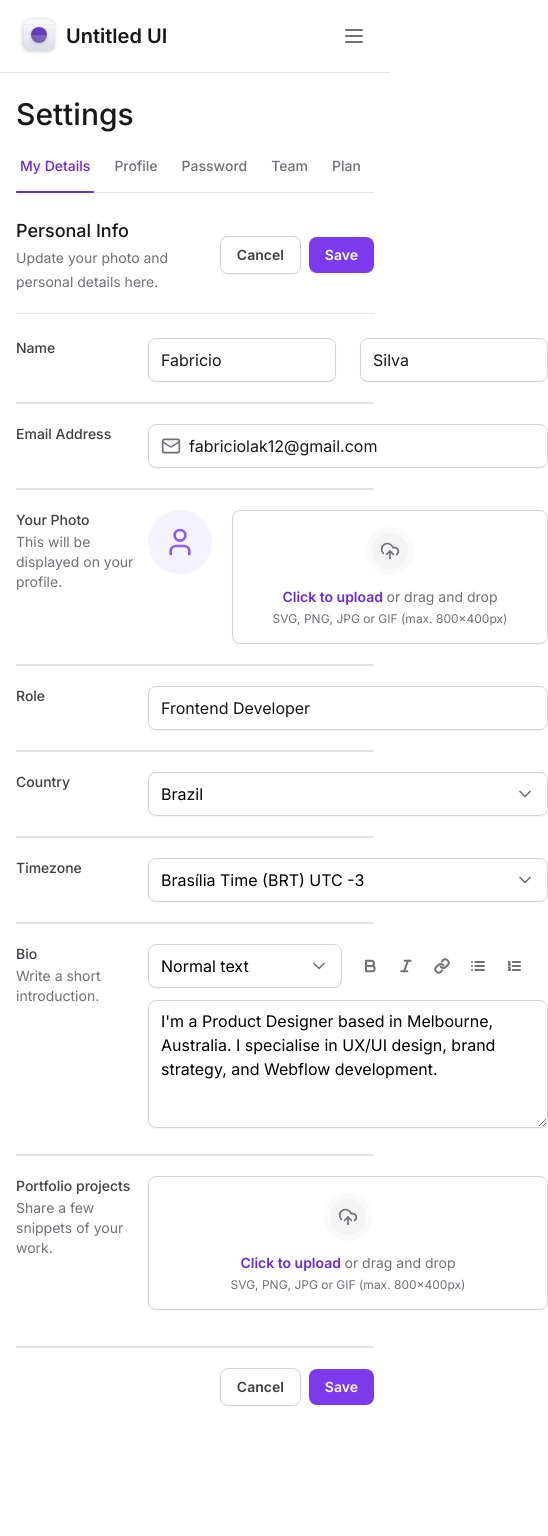
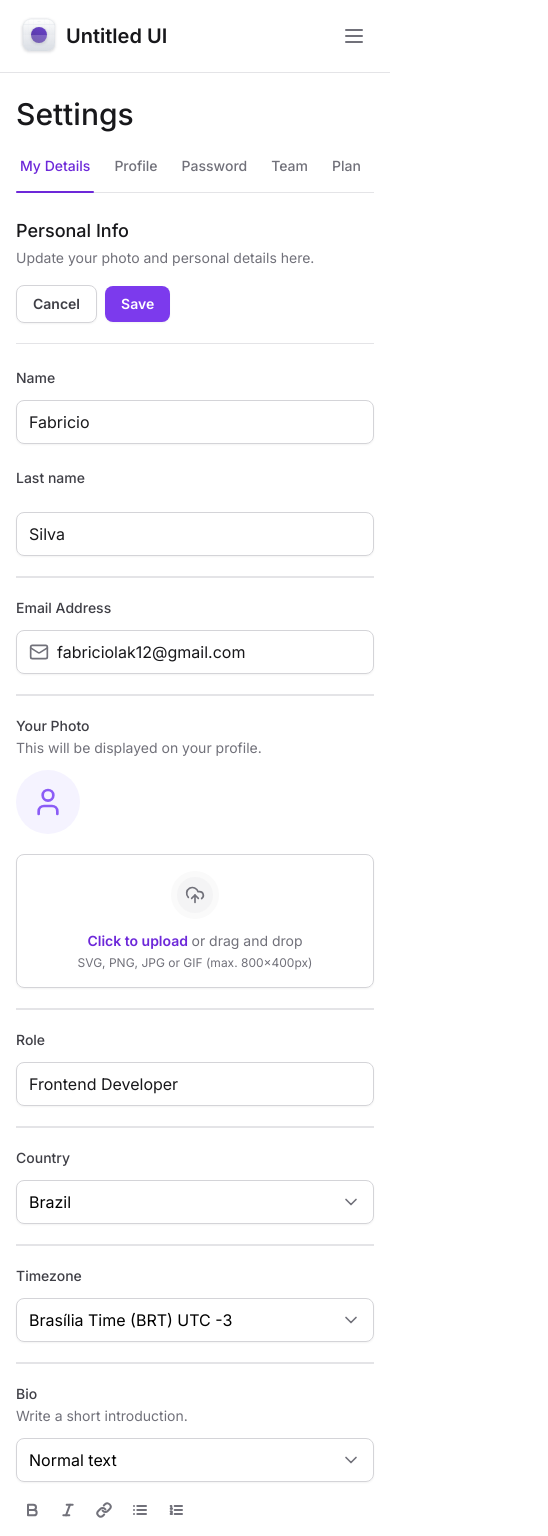
Before and after one commit to fabriciolak/tailwind-next, a Next.js app: page / in a window 390 px wide. Shown: the top 1536 px of the page, 548 px wide, since content can reach past the window. Before the commit the page ends 1454 px from the top, so only its background shows below. Built offline with nearby package versions, Linux system fonts and the light colour scheme.

Commit message:
feat: form responsive

```diff
--- a/src/app/(home)/page.tsx
+++ b/src/app/(home)/page.tsx
@@ -19,7 +19,7 @@ export default function Home() {
       <SettingsTabs />
 
       <div className="mt-6 flex flex-col">
-        <div className="flex items-center justify-between border-b border-zinc-200 pb-5">
+        <div className="flex flex-col justify-between gap-4 border-b border-zinc-200 pb-5 lg:flex-row lg:items-center">
           <div className="space-y-1">
             <h2 className="text-lg font-medium text-zinc-900">Personal Info</h2>
             <span className="text-sm text-zinc-500">
@@ -42,7 +42,7 @@ export default function Home() {
           className="mt-6 flex w-full flex-col gap-5 divide-y-2 divide-zinc-200"
         >
           {/* Name */}
-          <div className="grid grid-cols-form gap-3">
+          <div className="flex flex-col gap-3 lg:grid lg:grid-cols-form">
             <label
               htmlFor="firstName"
               className="text-sm font-medium text-zinc-700"
@@ -50,19 +50,27 @@ export default function Home() {
               Name
             </label>
 
-            <div className="grid grid-cols-2 gap-6">
+            <div className="flex flex-col gap-6 lg:grid lg:grid-cols-2">
               <Input.Root>
                 <Input.Control id="firstName" defaultValue="Fabricio" />
               </Input.Root>
 
+              <div className="flex flex-col gap-3 lg:block">
+                <label
+                  htmlFor="lastName"
+                  className="text-sm font-medium text-zinc-700 lg:hidden"
+                >
+                  Last name
+                </label>
+              </div>
               <Input.Root>
-                <Input.Control defaultValue="Silva" />
+                <Input.Control id="lastName" defaultValue="Silva" />
               </Input.Root>
             </div>
           </div>
 
           {/* Email Address */}
-          <div className="grid grid-cols-form gap-3 pt-5">
+          <div className="flex flex-col gap-3 pt-5 lg:grid lg:grid-cols-form">
             <label
               htmlFor="emailAddress"
               className="text-sm font-medium text-zinc-700"
@@ -83,7 +91,7 @@ export default function Home() {
           </div>
 
           {/* Your Photo */}
-          <div className="grid grid-cols-form gap-3 pt-5">
+          <div className="flex flex-col gap-3 pt-5 lg:grid lg:grid-cols-form">
             <label
               htmlFor="yourPhoto"
               className="text-sm font-medium text-zinc-700"
@@ -94,7 +102,7 @@ export default function Home() {
               </span>
             </label>
             <div>
-              <Upload.Root className="flex items-start gap-5">
+              <Upload.Root className="flex flex-col gap-5 lg:flex-row lg:items-start">
                 <Upload.ImagePreview />
 
                 <Upload.Trigger />
@@ -104,7 +112,7 @@ export default function Home() {
           </div>
 
           {/* Role */}
-          <div className="grid grid-cols-form gap-3 pt-5">
+          <div className="flex flex-col gap-3 pt-5 lg:grid lg:grid-cols-form">
             <label htmlFor="role" className="text-sm font-medium text-zinc-700">
               Role
             </label>
@@ -115,7 +123,7 @@ export default function Home() {
           </div>
 
           {/* Country */}
-          <div className="grid grid-cols-form gap-3 pt-5">
+          <div className="flex flex-col gap-3 pt-5 lg:grid lg:grid-cols-form">
             <label
               htmlFor="country"
               className="text-sm font-medium text-zinc-700"
@@ -132,7 +140,7 @@ export default function Home() {
           </div>
 
           {/* Timezone */}
-          <div className="grid grid-cols-form gap-3 pt-5">
+          <div className="flex flex-col gap-3 pt-5 lg:grid lg:grid-cols-form">
             <label
               htmlFor="timezone"
               className="text-sm font-medium text-zinc-700"
@@ -158,7 +166,7 @@ export default function Home() {
           </div>
 
           {/* Bio */}
-          <div className="grid grid-cols-form gap-3 pt-5">
+          <div className="flex flex-col gap-3 pt-5 lg:grid lg:grid-cols-form">
             <label htmlFor="bio" className="text-sm font-medium text-zinc-700">
               Bio
               <span className="mt-0.5 block text-sm font-normal text-zinc-500">
@@ -167,7 +175,7 @@ export default function Home() {
             </label>
 
             <div className="space-y-3">
-              <div className="grid grid-cols-2 gap-3 ">
+              <div className="flex flex-col gap-3 lg:grid lg:grid-cols-2 ">
                 <Select defaultValue="normal" placeholder="">
                   <SelectItem value="normal" text="Normal text" />
                   <SelectItem value="md" text="Markdown" />
@@ -219,7 +227,7 @@ export default function Home() {
           </div>
 
           {/* Portfolio projects */}
-          <div className="grid grid-cols-form gap-3 pt-5">
+          <div className="flex flex-col gap-3 pt-5 lg:grid lg:grid-cols-form">
             <label
               htmlFor="portfolioProjects"
               className="flex flex-col text-sm font-medium text-zinc-700"
```
